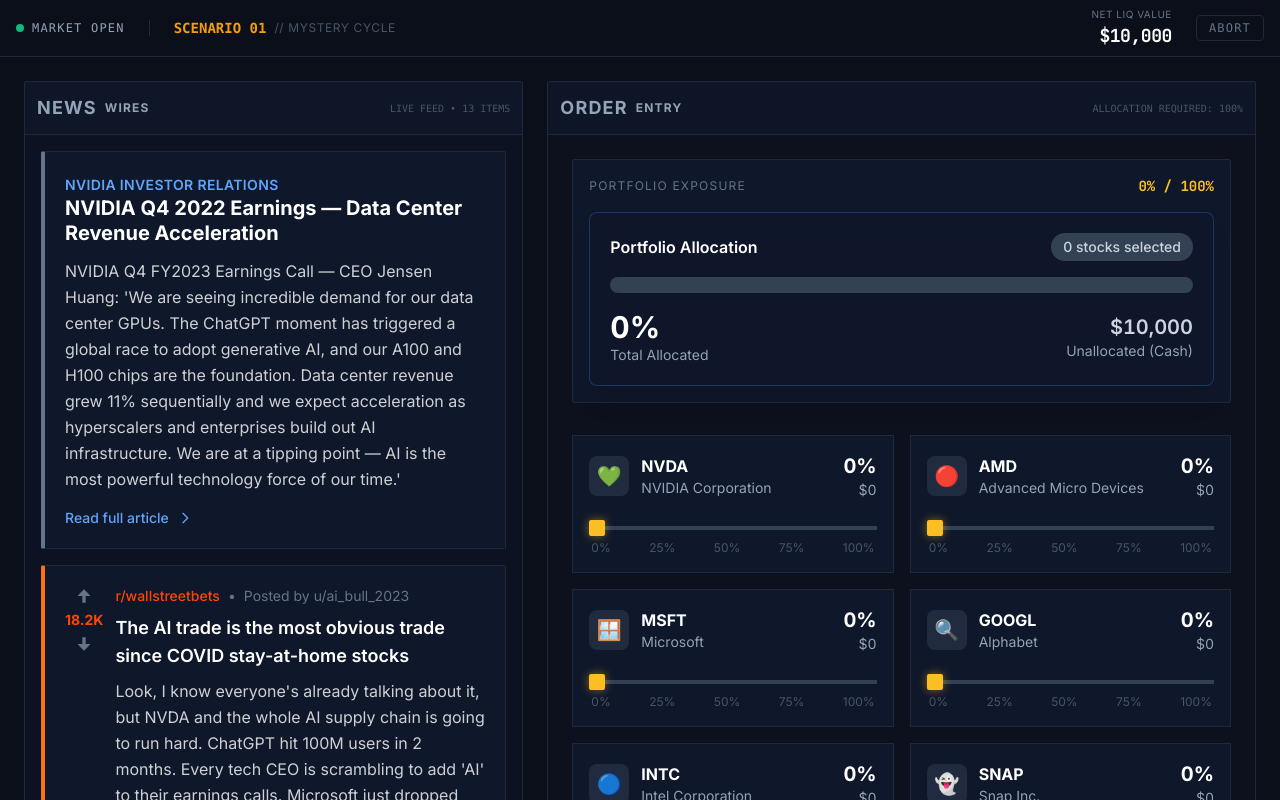
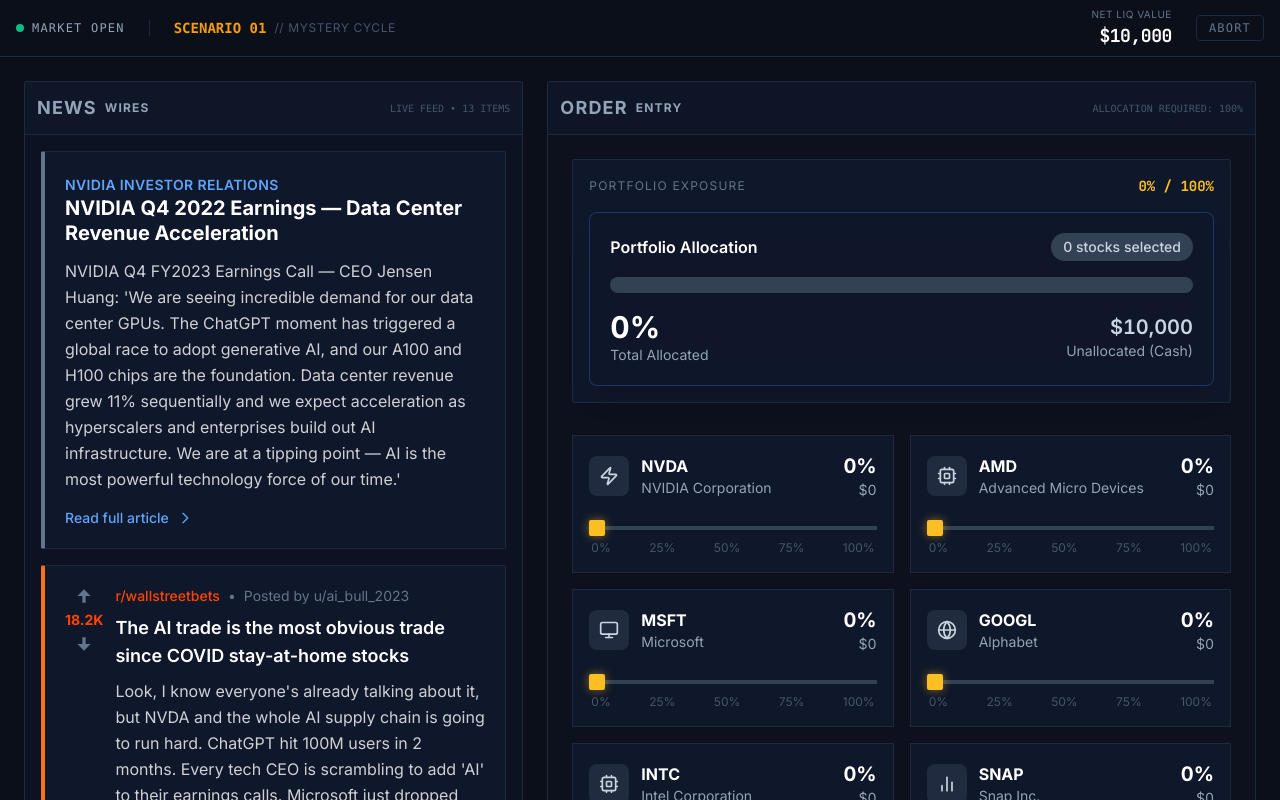
Before and after one commit to woochachino/devfest-finance, a React (Vite) app in the folder frontend/: page /portfolio in a window 1280 px wide. Shown: the top 800 px of the page. Built offline with nearby package versions, Linux system fonts and the light colour scheme.

Commit message:
removed emojis

```diff
--- a/frontend/src/components/ArticleCard.jsx
+++ b/frontend/src/components/ArticleCard.jsx
@@ -1,4 +1,6 @@
 // ArticleCard Component - Displays articles with platform-specific styling
+
+import StockIcon from './StockIcon';
 
 export default function ArticleCard({ article }) {
     if (article.platform === 'twitter') {
@@ -15,8 +17,8 @@
         <div className="twitter-card group">
             {/* Header */}
             <div className="flex items-start gap-3 mb-3">
-                <div className="w-12 h-12 rounded-full bg-twitter/20 flex items-center justify-center text-2xl flex-shrink-0">
-                    {article.avatar}
+                <div className="w-12 h-12 rounded-full bg-twitter/20 flex items-center justify-center flex-shrink-0">
+                    <StockIcon name={article.icon} className="w-6 h-6 text-twitter" />
                 </div>
                 <div className="flex-1 min-w-0">
                     <div className="flex items-center gap-2 flex-wrap">
--- a/frontend/src/components/FastForwardAnimation.jsx
+++ b/frontend/src/components/FastForwardAnimation.jsx
@@ -97,7 +97,7 @@
 
                 {/* Floating Elements */}
                 <div className="absolute inset-0 overflow-hidden pointer-events-none">
-                    {['📈', '📉', '💰', '📊', '💵', '🏦'].map((emoji, index) => (
+                    {['↑', '↓', '💰', '📈', '💵', '🏦'].map((symbol, index) => (
                         <div
                             key={index}
                             className="absolute text-3xl opacity-20 animate-float"
@@ -108,7 +108,7 @@
                                 animationDuration: `${2 + index * 0.5}s`,
                             }}
                         >
-                            {emoji}
+                            {symbol}
                         </div>
                     ))}
                 </div>
--- /dev/null
+++ b/frontend/src/components/StockIcon.jsx
@@ -0,0 +1,64 @@
+// Renders a Lucide icon by name. Used for stocks and article avatars.
+
+import {
+    Zap,
+    Cpu,
+    Monitor,
+    Globe,
+    Building2,
+    TrendingUp,
+    Syringe,
+    Landmark,
+    Briefcase,
+    Award,
+    Apple,
+    Pill,
+    Gem,
+    Factory,
+    Fuel,
+    Package,
+    Shield,
+    Store,
+    Crosshair,
+    Car,
+    ShoppingCart,
+    ScanSearch,
+    FlaskConical,
+    AlertTriangle,
+    TrendingDown,
+    BarChart2,
+} from 'lucide-react';
+
+const iconMap = {
+    Zap,
+    Cpu,
+    Monitor,
+    Globe,
+    Building2,
+    TrendingUp,
+    TrendingDown,
+    Syringe,
+    Landmark,
+    Briefcase,
+    Award,
+    Apple,
+    Pill,
+    Gem,
+    Factory,
+    Fuel,
+    Package,
+    Shield,
+    Store,
+    Crosshair,
+    Car,
+    ShoppingCart,
+    ScanSearch,
+    FlaskConical,
+    AlertTriangle,
+    BarChart2,
+};
+
+export default function StockIcon({ name, className = 'w-5 h-5', ...props }) {
+    const Icon = iconMap[name] || BarChart2;
+    return <Icon className={className} {...props} />;
+}
--- a/frontend/src/components/StockSlider.jsx
+++ b/frontend/src/components/StockSlider.jsx
@@ -1,6 +1,7 @@
 // StockSlider Component - Individual stock allocation slider
 
 import { useGame } from '../context/GameContext';
+import StockIcon from './StockIcon';
 
 export default function StockSlider({ stock }) {
     const { allocations, setStockAllocation, balance } = useGame();
@@ -19,7 +20,7 @@
                 {/* Stock Info */}
                 <div className="flex items-center gap-3">
                     <div className="w-10 h-10 rounded-lg bg-slate-700/50 flex items-center justify-center text-xl">
-                        {stock.emoji}
+                        <StockIcon name={stock.icon} className="w-5 h-5 text-slate-300" />
                     </div>
                     <div>
                         <div className="font-bold text-white">{stock.ticker}</div>
--- a/frontend/src/data/gameData.js
+++ b/frontend/src/data/gameData.js
@@ -79,7 +79,7 @@
                     platform: 'twitter',
                     author: '@techanalyst',
                     handle: 'techanalyst',
-                    avatar: '🔬',
+                    icon: 'FlaskConical',
                     date: 'May 9, 2023',
                     content: "IBM just announced WatsonX, their new enterprise AI platform. 'We've been doing AI for decades,' says CEO. But IBM has been 'pivoting to AI' since Watson beat Jeopardy in 2011. Watson Health was shut down last year. Enterprise clients I talk to are choosing Azure OpenAI or Google Cloud AI, not Watson. When the market doesn't react to 'big' AI news, that tells you something.",
                     likes: '4.2K',
@@ -127,16 +127,16 @@
                 },
             ],
             stocks: [
-                { ticker: 'NVDA', name: 'NVIDIA Corporation', emoji: '💚', return: 34.2 },
-                { ticker: 'AMD', name: 'Advanced Micro Devices', emoji: '🔴', return: 28.8 },
-                { ticker: 'MSFT', name: 'Microsoft', emoji: '🪟', return: 4.9 },
-                { ticker: 'GOOGL', name: 'Alphabet', emoji: '🔍', return: 9.4 },
-                { ticker: 'INTC', name: 'Intel Corporation', emoji: '🔵', return: 4.6 },
-                { ticker: 'SNAP', name: 'Snap Inc.', emoji: '👻', return: 16.0 },
-                { ticker: 'IBM', name: 'IBM', emoji: '🏢', return: 10.9 },
-                { ticker: 'SPY', name: 'S&P 500 ETF', emoji: '📊', return: 4.1 },
-                { ticker: 'DIS', name: 'Walt Disney Co.', emoji: '🏰', return: -9.1 },
-                { ticker: 'MRNA', name: 'Moderna Inc.', emoji: '💉', return: -5.8 },
+                { ticker: 'NVDA', name: 'NVIDIA Corporation', icon: 'Zap', return: 34.2 },
+                { ticker: 'AMD', name: 'Advanced Micro Devices', icon: 'Cpu', return: 28.8 },
+                { ticker: 'MSFT', name: 'Microsoft', icon: 'Monitor', return: 4.9 },
+                { ticker: 'GOOGL', name: 'Alphabet', icon: 'Globe', return: 9.4 },
+                { ticker: 'INTC', name: 'Intel Corporation', icon: 'Cpu', return: 4.6 },
+                { ticker: 'SNAP', name: 'Snap Inc.', icon: 'BarChart2', return: 16.0 },
+                { ticker: 'IBM', name: 'IBM', icon: 'Building2', return: 10.9 },
+                { ticker: 'SPY', name: 'S&P 500 ETF', icon: 'TrendingUp', return: 4.1 },
+                { ticker: 'DIS', name: 'Walt Disney Co.', icon: 'Building2', return: -9.1 },
+                { ticker: 'MRNA', name: 'Moderna Inc.', icon: 'Syringe', return: -5.8 },
             ],
             teachingPoints: {
                 biases: ['FOMO', 'AI Washing Blindness', 'Herd Mentality', 'Narrative Bias', 'Sector Rotation Blindness'],
@@ -194,7 +194,7 @@
                     platform: 'twitter',
                     author: '@financejuice',
                     handle: 'financejuice',
-                    avatar: '🚨',
+                    icon: 'AlertTriangle',
                     date: 'March 10, 2023',
                     content: "BREAKING: Silicon Valley Bank is done. Depositors are lining up. VCs telling portfolio companies to pull their money NOW. This could cascade — Schwab, First Republic, PacWest all have similar bond portfolio problems. If you have money in a regional bank, MOVE IT TO JPMorgan. The big banks will be the last ones standing.",
                     likes: '45.2K',
@@ -229,7 +229,7 @@
                     platform: 'twitter',
                     author: '@macrostrategy',
                     handle: 'macrostrategy',
-                    avatar: '📊',
+                    icon: 'TrendingUp',
                     date: 'March 12, 2023',
                     content: "Thread on why big tech (especially Apple) is the new safe haven:\n\n1. $160B cash on balance sheet\n2. No bank risk — they ARE the bank\n3. Recurring revenue from 2B+ devices\n4. Buybacks reduce share count every quarter\n5. In a crisis, investors rotate FROM risky assets TO quality megacaps\n\nWatch AAPL outperform during this banking mess. Quality is king when fear is high.",
                     likes: '12.4K',
@@ -248,7 +248,7 @@
                     platform: 'twitter',
                     author: '@bankingbull',
                     handle: 'bankingbull',
-                    avatar: '🐂',
+                    icon: 'Landmark',
                     date: 'March 15, 2023',
                     content: "Wells Fargo is JPMorgan's little brother — they'll be fine. Same playbook: big bank, diversified deposits, too big to fail. Every banking crisis makes the megabanks bigger. WFC is trading at 8x earnings while JPM is at 11x. If you're buying JPM, WFC is the better value play. Don't overthink it — all the big banks benefit from deposit flight.",
                     likes: '8.7K',
@@ -280,16 +280,16 @@
                 },
             ],
             stocks: [
-                { ticker: 'JPM', name: 'JPMorgan Chase', emoji: '🏦', return: 11.6 },
-                { ticker: 'WFC', name: 'Wells Fargo', emoji: '🏧', return: 11.2 },
-                { ticker: 'SCHW', name: 'Charles Schwab', emoji: '💼', return: -3.8 },
-                { ticker: 'KRE', name: 'Regional Banks ETF', emoji: '🏛️', return: -0.2 },
-                { ticker: 'GLD', name: 'SPDR Gold Trust', emoji: '🥇', return: 1.2 },
-                { ticker: 'AAPL', name: 'Apple Inc.', emoji: '🍎', return: 5.9 },
-                { ticker: 'PFE', name: 'Pfizer Inc.', emoji: '💊', return: -2.3 },
-                { ticker: 'SPY', name: 'S&P 500 ETF', emoji: '📊', return: 4.6 },
-                { ticker: 'VNO', name: 'Vornado Realty Trust', emoji: '🏢', return: 6.7 },
-                { ticker: 'COIN', name: 'Coinbase', emoji: '🪙', return: -19.5 },
+                { ticker: 'JPM', name: 'JPMorgan Chase', icon: 'Landmark', return: 11.6 },
+                { ticker: 'WFC', name: 'Wells Fargo', icon: 'Landmark', return: 11.2 },
+                { ticker: 'SCHW', name: 'Charles Schwab', icon: 'Briefcase', return: -3.8 },
+                { ticker: 'KRE', name: 'Regional Banks ETF', icon: 'Building2', return: -0.2 },
+                { ticker: 'GLD', name: 'SPDR Gold Trust', icon: 'Award', return: 1.2 },
+                { ticker: 'AAPL', name: 'Apple Inc.', icon: 'Apple', return: 5.9 },
+                { ticker: 'PFE', name: 'Pfizer Inc.', icon: 'Pill', return: -2.3 },
+                { ticker: 'SPY', name: 'S&P 500 ETF', icon: 'TrendingUp', return: 4.6 },
+                { ticker: 'VNO', name: 'Vornado Realty Trust', icon: 'Building2', return: 6.7 },
+                { ticker: 'COIN', name: 'Coinbase', icon: 'Gem', return: -19.5 },
             ],
             teachingPoints: {
                 biases: ['Anchoring to "2008"', 'Contagion Fear', 'Flight to Safety Herd', 'False Reassurance', 'Guilt by Association'],
@@ -436,16 +436,16 @@
                 },
             ],
             stocks: [
-                { ticker: 'XOM', name: 'Exxon Mobil', emoji: '🛢️', return: 14.2 },
-                { ticker: 'META', name: 'Meta Platforms', emoji: '👓', return: -5.8 },
-                { ticker: 'COST', name: 'Costco', emoji: '🛒', return: -7.8 },
-                { ticker: 'DVN', name: 'Devon Energy', emoji: '⛽', return: 30.8 },
-                { ticker: 'AMZN', name: 'Amazon', emoji: '📦', return: 0.8 },
-                { ticker: 'LMT', name: 'Lockheed Martin', emoji: '🛡️', return: 3.0 },
-                { ticker: 'SPY', name: 'S&P 500 ETF', emoji: '📊', return: 0.7 },
-                { ticker: 'WMT', name: 'Walmart', emoji: '🏬', return: -15.8 },
-                { ticker: 'TGT', name: 'Target Corporation', emoji: '🎯', return: -29.7 },
-                { ticker: 'TSLA', name: 'Tesla Inc.', emoji: '🚗', return: -14.2 },
+                { ticker: 'XOM', name: 'Exxon Mobil', icon: 'Factory', return: 14.2 },
+                { ticker: 'META', name: 'Meta Platforms', icon: 'ScanSearch', return: -5.8 },
+                { ticker: 'COST', name: 'Costco', icon: 'ShoppingCart', return: -7.8 },
+                { ticker: 'DVN', name: 'Devon Energy', icon: 'Fuel', return: 30.8 },
+                { ticker: 'AMZN', name: 'Amazon', icon: 'Package', return: 0.8 },
+                { ticker: 'LMT', name: 'Lockheed Martin', icon: 'Shield', return: 3.0 },
+                { ticker: 'SPY', name: 'S&P 500 ETF', icon: 'TrendingUp', return: 0.7 },
+                { ticker: 'WMT', name: 'Walmart', icon: 'Store', return: -15.8 },
+                { ticker: 'TGT', name: 'Target Corporation', icon: 'Crosshair', return: -29.7 },
+                { ticker: 'TSLA', name: 'Tesla Inc.', icon: 'Car', return: -14.2 },
             ],
             teachingPoints: {
                 biases: ['Buy the Dip Fallacy', 'Recency Bias', 'Narrative Anchoring', 'Ignoring Macro', 'Defensive Stock Illusion'],
--- a/frontend/src/pages/GameCompletePage.jsx
+++ b/frontend/src/pages/GameCompletePage.jsx
@@ -87,7 +87,7 @@
                         {worstRound && worstRound !== bestRound && (
                             <div className="flex items-center justify-between p-4 bg-slate-800/50 rounded-xl">
                                 <div className="flex items-center gap-3">
-                                    <span className="text-2xl">📉</span>
+                                    <span className="text-2xl">↓</span>
                                     <div>
                                         <div className="font-semibold text-white">Toughest Round</div>
                                         <div className="text-sm text-slate-400">Round {worstRound.round}</div>
--- a/frontend/src/pages/ResultsPage.jsx
+++ b/frontend/src/pages/ResultsPage.jsx
@@ -8,6 +8,7 @@
 import K2ThinkAnalysis from '../components/K2ThinkAnalysis';
 import K2ThinkDebrief from '../components/K2ThinkDebrief';
 import StockResultCard from '../components/StockResultCard';
+import StockIcon from '../components/StockIcon';
 import LoadingScreen from '../components/LoadingScreen';
 import PortfolioGraph from '../components/PortfolioGraph';
 import MoneyParticles from '../components/MoneyParticles';
@@ -343,7 +344,7 @@
                             {results.bestPerformer && (
                                 <div className="flex items-center justify-between p-4 bg-emerald-900/10 border border-emerald-500/20 rounded-lg">
                                     <div className="flex items-center gap-3">
-                                        <div className="w-9 h-9 flex items-center justify-center bg-emerald-500/20 rounded-lg text-lg">{results.bestPerformer.emoji}</div>
+                                        <div className="w-9 h-9 flex items-center justify-center bg-emerald-500/20 rounded-lg text-lg"><StockIcon name={results.bestPerformer.icon} className="w-5 h-5 text-emerald-400" /></div>
                                         <div>
                                             <div className="text-[10px] text-emerald-500 uppercase tracking-wider font-mono">Top Pick</div>
                                             <div className="font-bold text-white text-sm">{results.bestPerformer.ticker}</div>
@@ -355,7 +356,7 @@
                             {results.worstPerformer && results.stockResults.length > 1 && (
                                 <div className="flex items-center justify-between p-4 bg-red-900/10 border border-red-500/20 rounded-lg">
                                     <div className="flex items-center gap-3">
-                                        <div className="w-9 h-9 flex items-center justify-center bg-red-500/20 rounded-lg text-lg">{results.worstPerformer.emoji}</div>
+                                        <div className="w-9 h-9 flex items-center justify-center bg-red-500/20 rounded-lg text-lg"><StockIcon name={results.worstPerformer.icon} className="w-5 h-5 text-red-400" /></div>
                                         <div>
                                             <div className="text-[10px] text-red-500 uppercase tracking-wider font-mono">Worst Pick</div>
                                             <div className="font-bold text-white text-sm">{results.worstPerformer.ticker}</div>
```
Also changed, not shown: frontend/package.json (+1 -38 lines), frontend/src/components/StockResultCard.jsx (+6 -4 lines), 1 other file (tests, documents, lock files or other folders).
